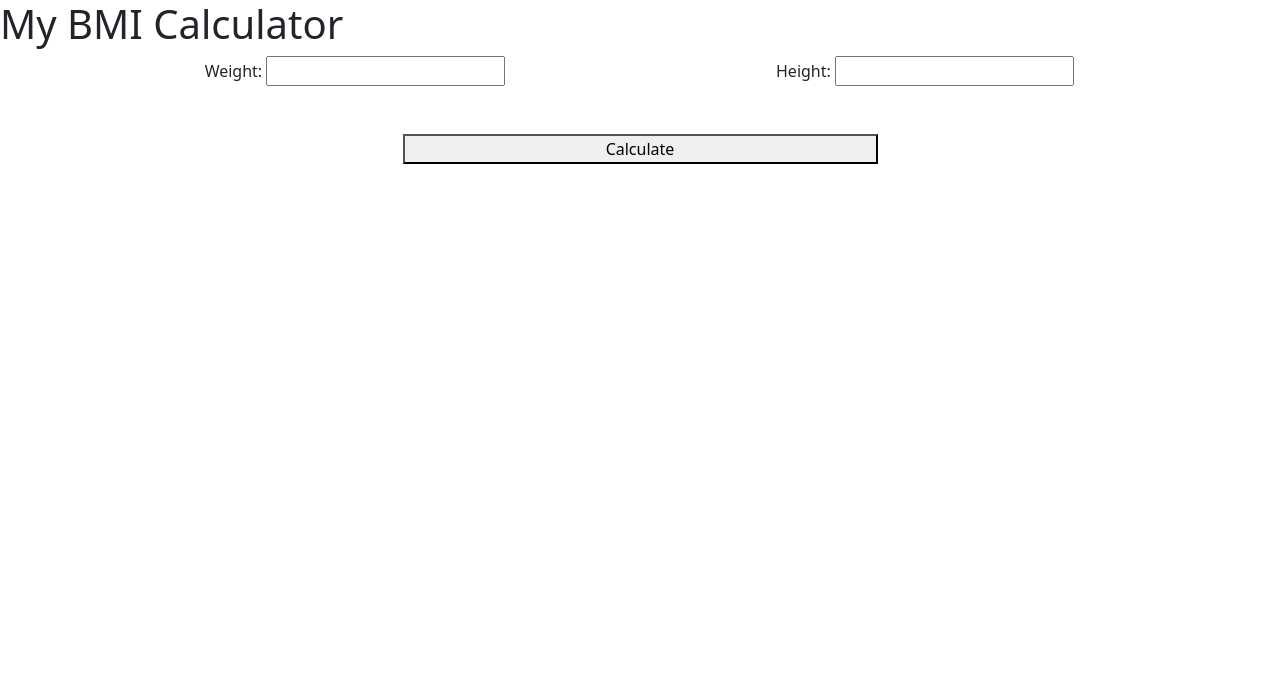
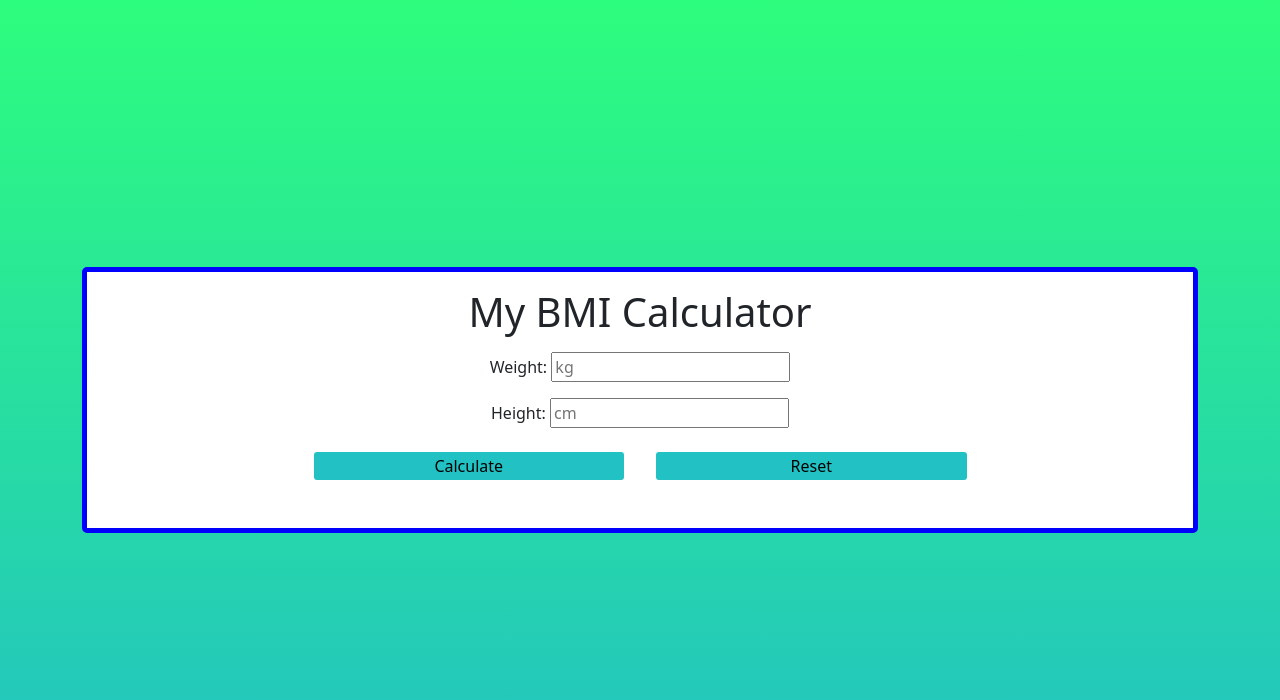
Before and after one commit to ntb-arenas/javascript-edit, a plain HTML site: page aula3/imc-calculator/index.html in a window 1280 px wide. Drawn offline with nearby package versions, Linux system fonts and the light colour scheme.

Commit message:
add IMC calc

```diff
--- a/aula3/imc-calculator/index.html
+++ b/aula3/imc-calculator/index.html
@@ -4,6 +4,8 @@
     <meta charset="UTF-8" />
     <meta http-equiv="X-UA-Compatible" content="IE=edge" />
     <meta name="viewport" content="width=device-width, initial-scale=1.0" />
+    <link rel="stylesheet" href="styles.css" />
+    <script src="script.js" defer></script>
 
     <!-- CSS only -->
     <link
@@ -12,6 +14,7 @@
       integrity="sha384-Zenh87qX5JnK2Jl0vWa8Ck2rdkQ2Bzep5IDxbcnCeuOxjzrPF/et3URy9Bv1WTRi"
       crossorigin="anonymous"
     />
+    <link rel="stylesheet" href="https://cdn.jsdelivr.net/npm/bootstrap-icons@1.9.1/font/bootstrap-icons.css" />
 
     <!-- JavaScript Bundle with Popper -->
     <script
@@ -20,25 +23,40 @@
       crossorigin="anonymous"
     ></script>
 
-    <script src="script.js" defer></script>
-
     <title>BMI Calculator</title>
   </head>
   <body>
-    <h1>My BMI Calculator</h1>
     <form id="myForm" class="container">
+      <div class="form-wrapper py-3">
+        <h1 class="text-center">My BMI Calculator</h1>
         <div class="row justify-content-center">
-        <div class="col-6 text-center">
+          <div class="col-12 my-2 text-center">
             <label>Weight: </label>
-          <input class="weight-input-js" />
+            <input type="number" class="weight-input-js" placeholder="kg" />
           </div>
-        <div class="col-6 text-center">
+
+          <div class="col-12 my-2 text-center">
             <label>Height: </label>
-          <input class="height-input-js" />
+            <input type="number" class="height-input-js" placeholder="cm" />
           </div>
-        <button class="calc-imc-js col-5 mt-5" onclick="calculateIMC(event)">Calculate</button>
+
+          <button class="btn-calc calc-imc-js col-3 m-3" onclick="calculateIMC(event)">Calculate</button>
+          <button class="btn-calc calc-imc-js col-3 m-3" onclick="reset()">Reset</button>
+
           <div class="col-12 text-center">
-          <h2 class="result-js"></h2>
+            <h2 class="result-js mt-2"></h2>
+            <p id="result-message-js"></p>
+            <div class="row d-none" id="chart-wrapper">
+              <div class="col-12 text-start">
+                <div class="icon-wrapper">
+                  <i class="bi bi-caret-down-fill"></i>
+                </div>
+              </div>
+              <div class="col-12">
+                <img src="bmi-chart.png" class="img-fluid" alt="" />
+              </div>
+            </div>
+          </div>
         </div>
       </div>
     </form>
--- a/aula3/imc-calculator/script.js
+++ b/aula3/imc-calculator/script.js
@@ -1,15 +1,43 @@
 function calculateIMC(event) {
   event.preventDefault();
+
   let weightValue = document.querySelector(".weight-input-js").value;
   let heightValue = document.querySelector(".height-input-js").value;
-  let imc = Math.round(weightValue / heightValue ** 2);
+
+  let imc = Math.round((weightValue / heightValue ** 2) * 10000);
+
   let resultImc = document.querySelector(".result-js");
+  let resultMsg = document.querySelector("#result-message-js");
 
-  if (imc < 18.5) {
-    resultImc.innerHTML = `BMI = ${imc} kg/m2 (Underweight)`;
-  } else if (imc < 25) {
-    resultImc.innerHTML = `BMI = ${imc} kg/m2 (Normal)`;
+  let chartWrapper = document.querySelector("#chart-wrapper");
+  let iconWrapper = document.querySelector(".icon-wrapper");
+
+  if (imc <= 18.5) {
+    resultImc.innerHTML = `${imc} kg/m \u00B2`;
+    resultMsg.innerHTML = "Your result suggests you are underweight";
+    chartWrapper.setAttribute("class", "d-inline");
+    iconWrapper.style.left = `${imc - 1.5}rem`;
+  } else if (imc <= 25) {
+    resultImc.innerHTML = `${imc} kg/m \u00B2`;
+    resultMsg.innerHTML = "Normal weight";
+    chartWrapper.setAttribute("class", "d-inline");
+    // iconWrapper.style.left = "-4rem";
+    iconWrapper.style.left = `${imc + 8}rem`;
+  } else if (imc <= 30) {
+    resultImc.innerHTML = `${imc} kg/m \u00B2`;
+    resultMsg.innerHTML = "Your result suggests you are overweight";
+    chartWrapper.setAttribute("class", "d-inline");
+    // iconWrapper.style.left = "9rem";
+    iconWrapper.style.left = `${imc + 12}rem`;
   } else {
-    resultImc.innerHTML = `BMI = ${imc} kg/m2 (Overweight)`;
+    resultImc.innerHTML = `${imc} kg/m \u00B2`;
+    resultMsg.innerHTML = "Your result suggests you are obese";
+    chartWrapper.setAttribute("class", "d-inline");
+    // iconWrapper.style.left = "15rem";
+    iconWrapper.style.left = `${imc + 14}rem`;
   }
 }
+
+function reset() {
+  document.getElementById("myForm").reset();
+}
--- a/aula3/imc-calculator/styles.css
+++ b/aula3/imc-calculator/styles.css
@@ -0,0 +1,41 @@
+* {
+  box-sizing: border-box;
+}
+
+body {
+  height: 100vh;
+  display: flex;
+  justify-content: center;
+  align-items: center;
+  background: rgb(34, 193, 195);
+  background: linear-gradient(0deg, rgba(34, 193, 195, 1) 0%, rgba(45, 253, 125, 1) 100%);
+}
+
+.form-wrapper {
+  background-color: white;
+  border: 5px solid blue;
+  border-radius: 5px;
+}
+
+.btn-calc {
+  all: unset;
+  text-align: center;
+  color: black;
+  background-color: rgb(34, 193, 195);
+  border: 2px solid rgb(34, 193, 195);
+  border-radius: 3px;
+  transition: all 0.3s ease-in-out;
+}
+
+.btn-calc:hover {
+  background-color: white;
+  border: 2px solid rgb(34, 193, 195);
+  border-radius: 5px;
+}
+
+.icon-wrapper {
+  display: inline;
+  position: relative;
+  left: 0;
+  transition: all 0.3s ease-in-out;
+}
```
Also changed, not shown: aula3/imc-calculator/bmi-chart.png (added). Lines whose indentation alone changed are shown as unchanged.
